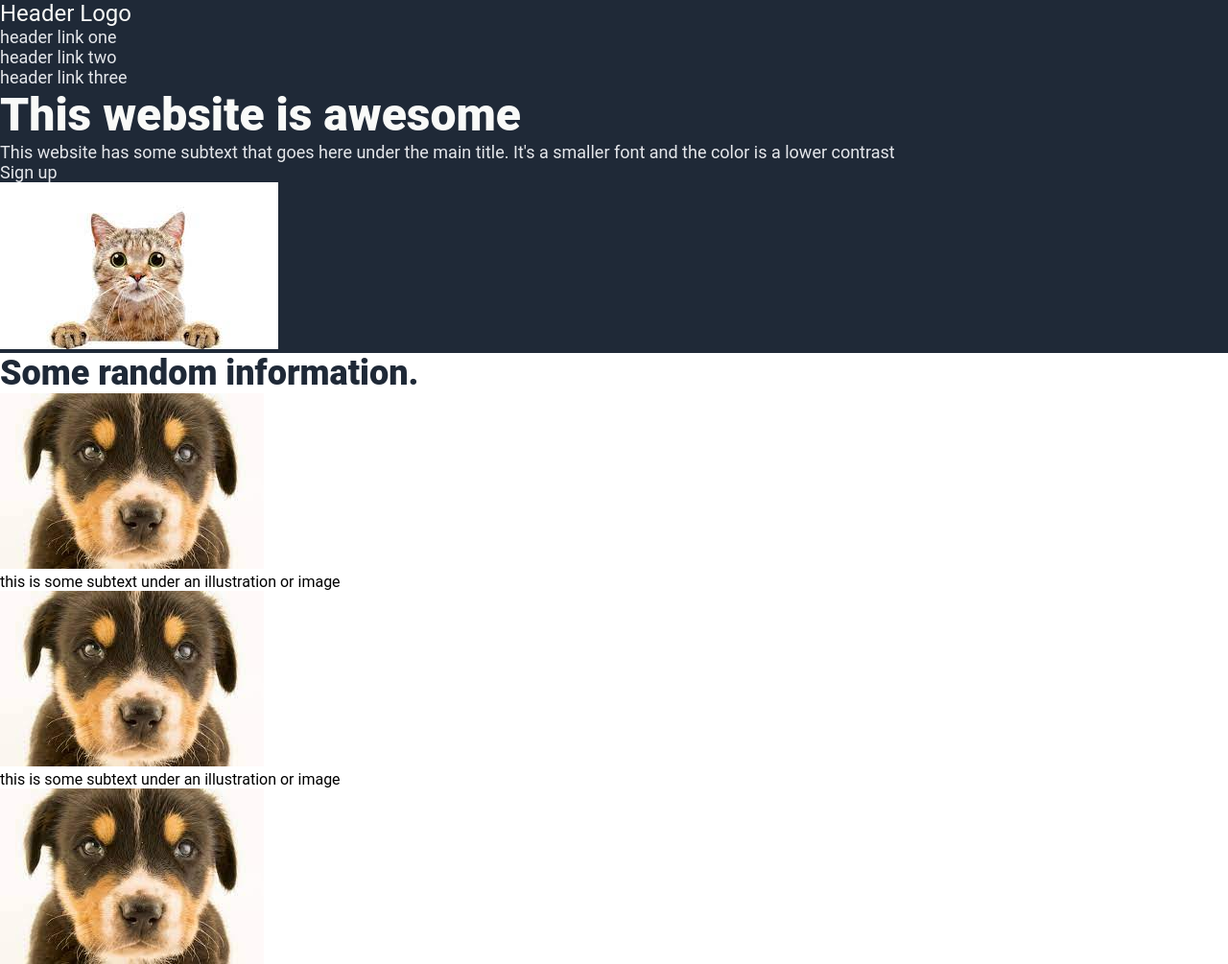
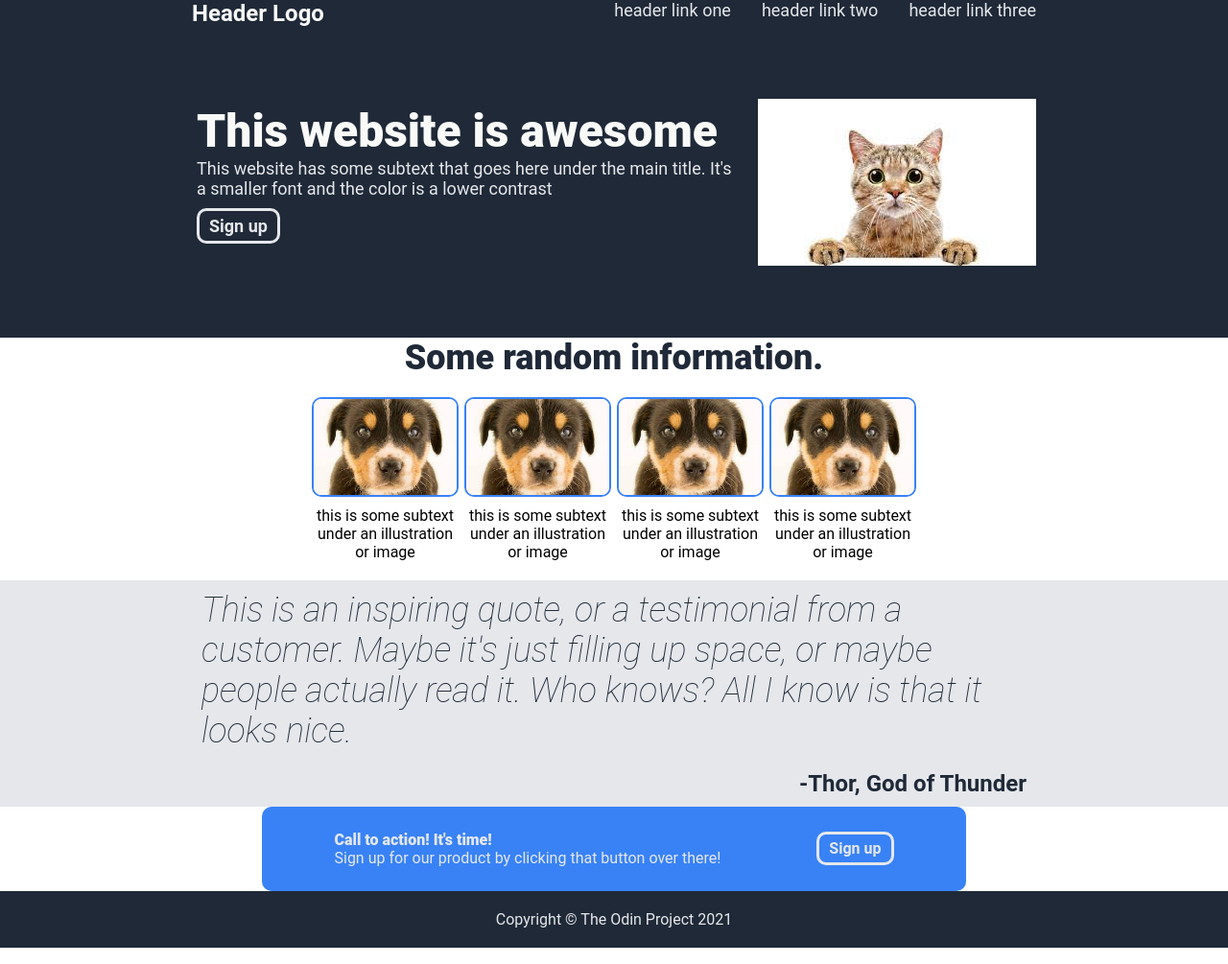
Before and after one commit to menchxCodes/odin-landing, a plain HTML site: page index.html in a window 1280 px wide. Shown: the top 1005 px of the page at 96% size. Drawn offline with Linux system fonts and the light colour scheme.

Commit message:
Add layout

```diff
--- a/index.html
+++ b/index.html
@@ -8,6 +8,7 @@
     <link rel="stylesheet" href="./style.css" />
   </head>
   <body>
+    <div class="header-container">
       <div class="header">
         <div class="header-logo">Header Logo</div>
         <div class="link"><a href="#">header link one</a></div>
@@ -15,13 +16,15 @@
         <div class="link"><a href="#">header link three</a></div>
       </div>
       <div class="hero">
+        <div class="hero-title">
           <div class="title">This website is awesome</div>
-      <div class="text">
-        This website has some subtext that goes here under the main title. It's
-        a smaller font and the color is a lower contrast
+          <div class="text">This website has some subtext that goes here under the main title. It's a smaller font and the color is a lower contrast
           </div>
-      <div class="button">Sign up</div>
+          <div class="button"><a href="#">Sign up</a></div>
+        </div>
+
         <img src="./img/cat.jpg" />
+      </div>
     </div>
 
     <div class="info-title">Some random information.</div>
@@ -62,11 +65,13 @@
     </div>
 
     <div class="signup-panel">
+      <div class="text">
         <div class="title">Call to action! It's time!</div>
-      <div class="text">
+        <div class="text"></div>
+
         Sign up for our product by clicking that button over there!
       </div>
-      <div class="button">Sign up</div>
+      <div class="button"><a href="#">Sign up</a></div>
     </div>
 
     <footer>
--- a/style.css
+++ b/style.css
@@ -1,11 +1,127 @@
+/* layout */
+body {
+  display: flex;
+  flex-direction: column;
+  min-height: 100vh;
+  justify-content: space-between;
+}
+
+body>* {
+  padding: 0 200px;
+}
+
+.header {
+  display: flex;
+  gap: 2em;
+}
+
+.header-logo {
+  margin-right: auto;
+}
+
+.hero {
+  padding: 75px 0;
+  display: flex;
+  gap: 20px;
+}
+
+.hero-title {
+  display: flex;
+  flex-direction: column;
+  flex: 1;
+  padding: 5px;
+}
+
+.hero-title>.button {
+  align-self: flex-start;
+  margin: 10px 0;
+}
+
+.hero>img {
+  object-fit: contain;
+}
+
+.info-panel {
+  display: flex;
+  flex-wrap: wrap;
+  justify-content: center;
+  gap: 5px;
+  padding: 20px 0;
+}
+
+.info-item {
+  display: flex;
+  flex-direction: column;
+  flex-wrap: wrap;
+  gap: 10px;
+}
+
+.info-item>* {
+  flex: 1 1 0;
+  align-self: center;
+  max-width: 150px;
+  text-align: center;
+}
+
+.quote-panel {
+  display: flex;
+  flex-direction: column;
+}
+
+.quote-panel>.text {
+  flex: 1;
+  min-width: 100px;
+}
+
+.quote-panel>.title {
+  align-self: flex-end;
+  padding-right: 10px;
+}
+
+.signup-panel {
+  display: flex;
+  justify-content: center;
+  gap: 100px;
+  align-items: center;
+  padding: 25px 75px;
+  align-self: center;
+}
+
+footer {
+  display: flex;
+}
+
+/* style */
+a {
+  text-decoration: none;
+  color: inherit;
+}
+
+.button {
+  border: 3px #e5e7eb solid;
+  padding: 5px 10px;
+  border-radius: 10px;
+  font-weight: bold;
+}
+
+.info-item>img {
+  max-width: 150px;
+  border: 2px solid #3882f6;
+  border-radius: 10px;
+}
+
 * {
   margin: 0;
   font-family: Roboto, sans-serif;
 }
 
+.header-container {
+  background-color: #1f2937;
+}
+
 .header {
-  background-color: #1f2937;
   color: #f9faf8;
+  /* margin: 20px 100px; */
 }
 
 .header a {
@@ -16,11 +132,11 @@
 
 .header a:hover {
   text-decoration: underline dashed;
-    font-weight: bold;
 }
 
 .header-logo {
   font-size: 24px;
+  font-weight: bold;
 }
 
 .hero {
@@ -39,29 +155,42 @@
   font-size: 36px;
   font-weight: 900;
   color: #1f2937;
+  text-align: center;
 }
 
 .quote-panel {
   background-color: #e5e7eb;
   font-style: italic;
-  font-weight: light;
+  font-weight: 100;
   color: #1f2937;
+  font-size: 36px;
+}
+
+.quote-panel .text {
+  padding: 10px;
 }
 
 .quote-panel .title {
   font-style: normal;
   font-weight: bold;
+  font-size: 24px;
+  padding: 10px;
 }
 
 .signup-panel {
   background-color: #3882f6;
-  color:#e5e7eb;
+  color: #e5e7eb;
+  border-radius: 10px;
 }
+
 .signup-panel .title {
-    font-weight: bold;
+  font-weight: 900;
 }
 
 footer {
   background-color: #1f2937;
-    color:#e5e7eb
+  color: #e5e7eb;
+  display: flex;
+  justify-content: center;
+  padding: 20px;
 }
```
Lines whose indentation alone changed are shown as unchanged.
